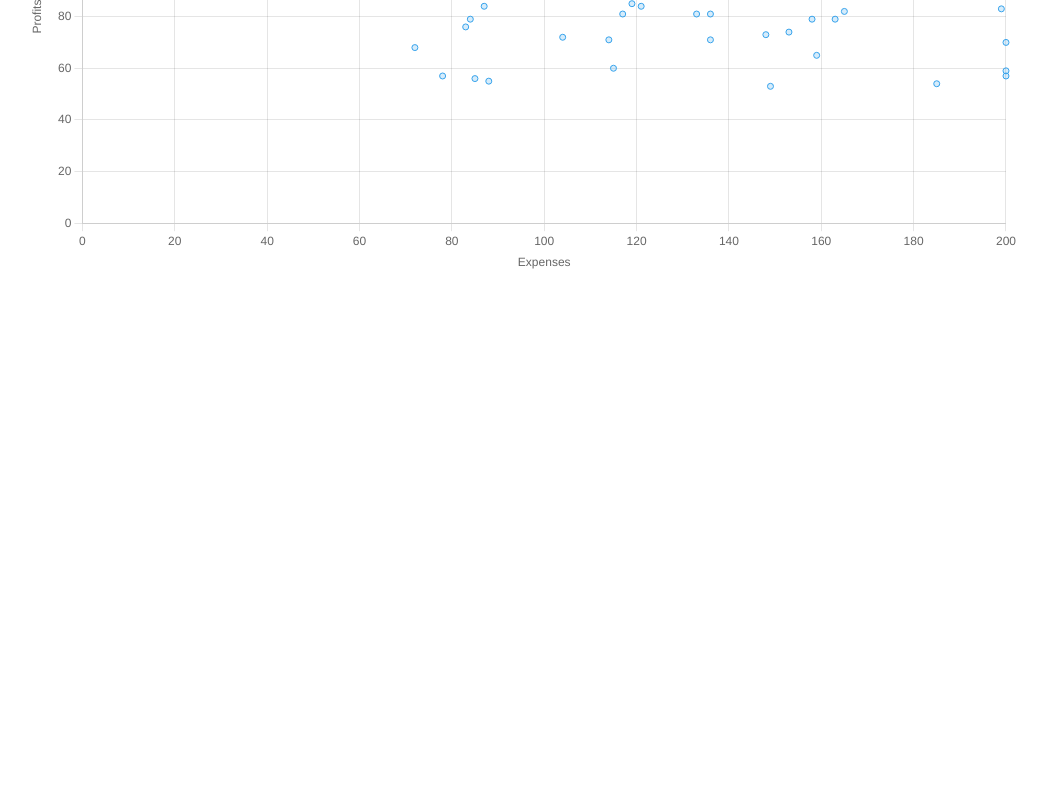
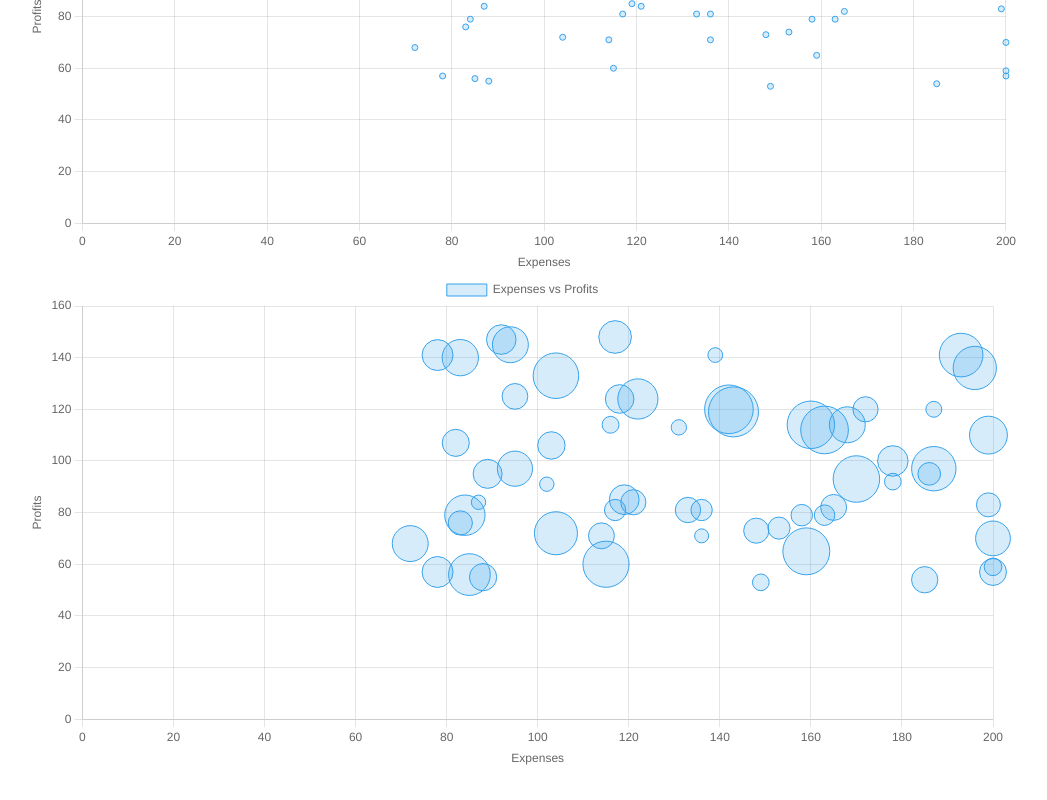
Before and after one commit to ferdimbarre/my-chart-app, a React (Vite) app: page / in a window 1280 px wide. Shown: the part 1371-2171 px from the top of the page, without its empty margins (117-1164 px from the left). Before the commit the page ends 1677 px from the top, so only its background shows below. Built offline with nearby package versions, Linux system fonts and the light colour scheme.

Commit message:
Add BubbleChart component

```diff
--- a/src/App.jsx
+++ b/src/App.jsx
@@ -3,6 +3,7 @@ import React, { useState, useEffect } from 'react';
 import BarChart from './components/BarChart';
 import LineChart from './components/LineChart';
 import ScatterPlot from './components/ScatterChart';
+import BubbleChart from './components/BubbleChart';
 import './App.css';
 
 function App() {
@@ -24,7 +25,7 @@ function App() {
         <BarChart data={chartData} />
         <LineChart data={chartData} />
        <ScatterPlot data={chartData} />
-        {/* <BubbleChart data={chartData} /> */}
+         <BubbleChart data={chartData} />
       </div>
     );
 }
--- /dev/null
+++ b/src/components/BubbleChart.jsx
@@ -0,0 +1,52 @@
+import ChartComponent from './ChartComponent';
+
+const BubbleChart = ({ data }) => {
+    const maxSales = Math.max(...data.sales); //getting the sizes to be able to scale
+    const minSales = Math.min(...data.sales);
+    const bubbleSize = (sale) => {
+        let minSize = 7;  // min size
+       let maxSize = 25; // Max size
+        return (
+          minSize +
+          ((sale - minSales) / (maxSales - minSales)) * (maxSize - minSize)
+        );
+      };
+    const bubbleChartData = {
+
+      datasets: [
+        {
+            label: 'Expenses vs Profits',
+            data: data.expenses.map((expense, index) => ({
+              x: expense,
+              y: data.profits[index],
+              r: bubbleSize(data.sales[index]),
+            })),
+            backgroundColor: 'rgba(54, 162, 235, 0.2)', // will display in blue
+            borderColor: 'rgba(54, 162, 235, 1)',
+            borderWidth: 1,
+        }
+      ],
+    };
+    const bubbleChartOptions = {
+        scales:  {
+x: {
+    title: {
+    display: true,
+   text: 'Expenses',
+              },
+              beginAtZero: true,
+            },
+y: {
+   title: {
+    display: true,
+    text: 'Profits',
+              },
+              beginAtZero: true,
+            },
+          },
+        };
+
+      return <ChartComponent type="bubble" data={bubbleChartData} options={bubbleChartOptions} />;
+    };
+
+ export default BubbleChart
```
